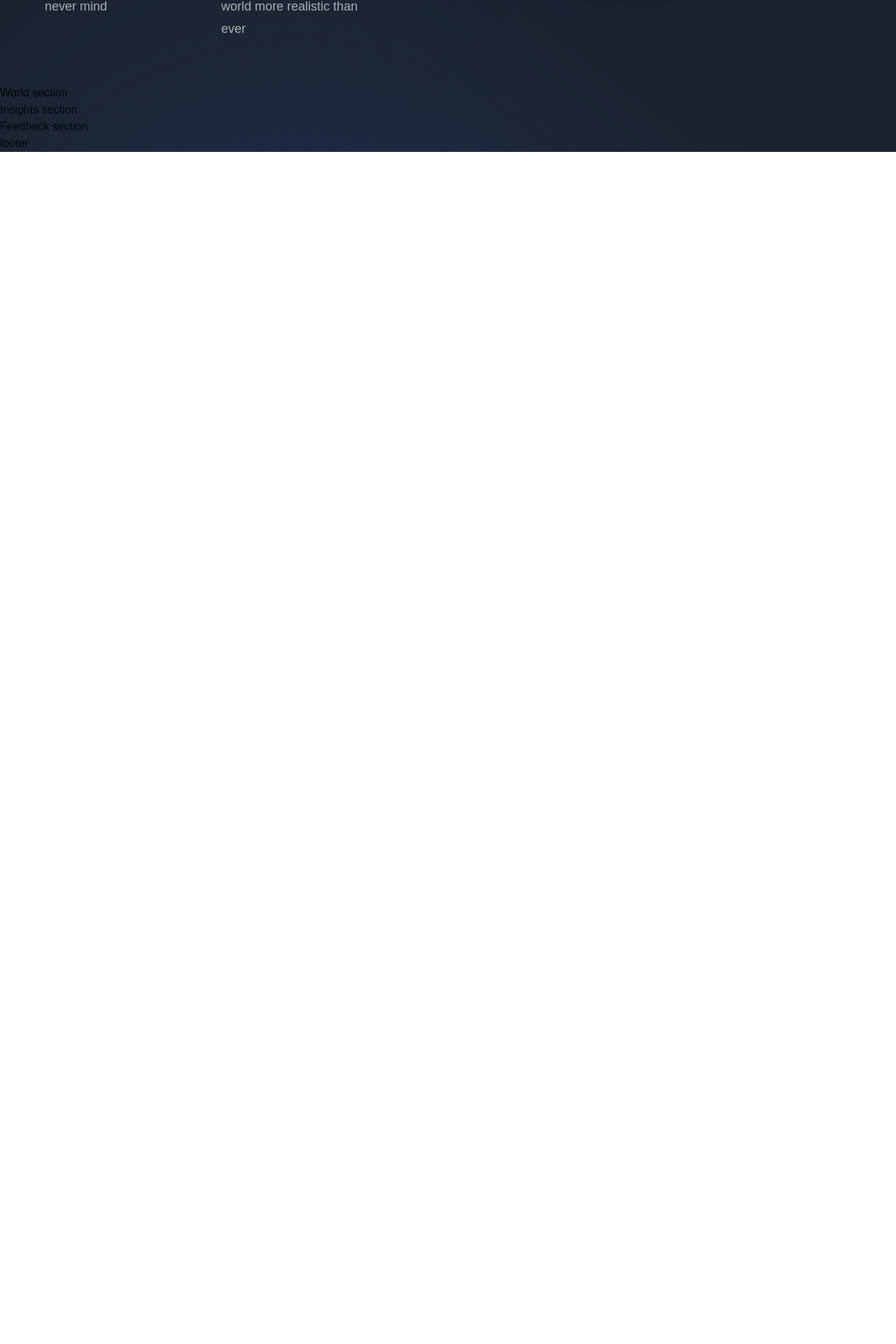
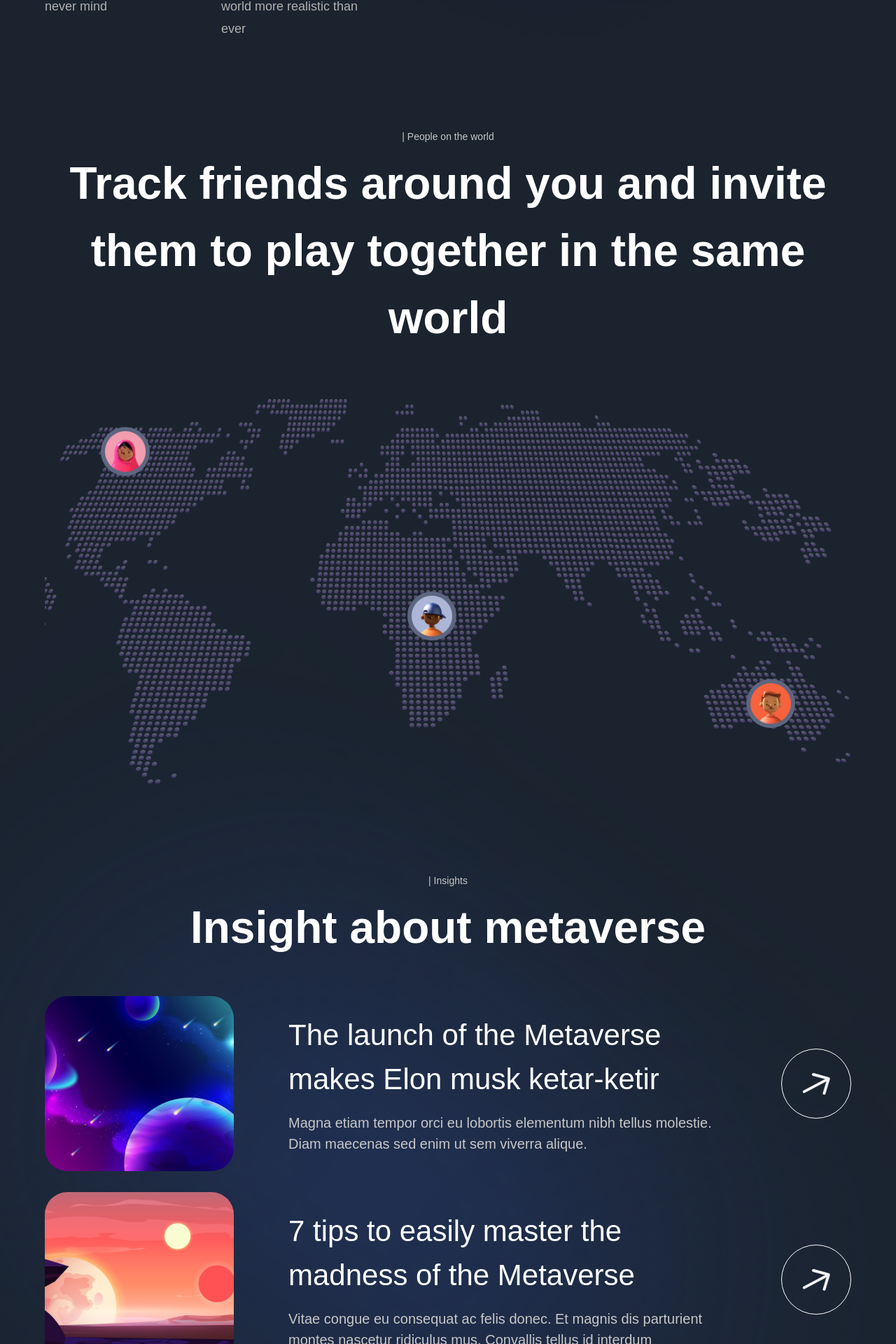
Before and after one commit to Olabisim/Framer_portfolio, a Next.js app: page / in a window 1280 px wide. Shown: the part 3872-5792 px from the top of the page at 70% size. Before the commit the page ends 4089 px from the top, so only its background shows below. Built offline with nearby package versions, Linux system fonts and the light colour scheme; a web font is replaced by a local one.

Commit message:
world and insight

```diff
--- a/components/InsightCard.jsx
+++ b/components/InsightCard.jsx
@@ -1,9 +1,30 @@
 'use client';
 
-const InsightCard = () => (
-  <div>
-    Insight Card
-  </div>
+import {motion} from 'framer-motion'
+import { fadeIn } from '../utils/motion';
+
+const InsightCard = ({imgUrl, title, subtitle, index}) => (
+  <motion.div
+    variant={fadeIn('up', 'spring', index * 0.5, 1)}
+    className='flex md:flex-row flex-col gap-4 '
+  >
+    <img src={imgUrl} alt="planet-01" className='md:w-[270px] w-full h-[250px] rounded-[32px] object-cover' />
+
+    <div className='w-full flex justify-between items-center'>
+      <div className='flex-1 md:ml-[62px] flex flex-col max-w-[650px]'>
+          <h4 className='lg:text-[42px] text-[26px] font-normal text-white '>{title}</h4>
+          <p className='mt-[16px] lg:text-[20px] text-[14px] font-normal text-secondary-white '>{subtitle}</p>
+      </div>
+
+      <div className='lg:flex hidden items-center justify-center w-[100px] h-[100px] rounded-full bg-transparent border-[1px] border-white'>
+        <img
+          src="arrow.svg"
+          alt="arrow"
+          className="w-[40%] h-[40%] object-contain"
+        />
+      </div>
+    </div>
+  </motion.div>
 );
 
 export default InsightCard;
--- a/sections/Insights.jsx
+++ b/sections/Insights.jsx
@@ -1,8 +1,34 @@
 'use client';
 
+import {motion} from 'framer-motion';
+
+import styles from '../styles';
+import { staggerContainer } from '../utils/motion';
+import { InsightCard, TitleText, TypingText } from '../components';
+import { insights } from '../constants';
+
 const Insights = () => (
-  <section>
-    Insights section
+  <section className={`${styles.paddings} relative z-10`}>
+    <motion.div
+      variants={staggerContainer}
+      initial="hidden"
+      whileInView="show"
+      viewport={{once: 'false', amount: 0.25}}
+      className={`${styles.innerWidth} mx-auto flex flex-col`}
+    >
+
+    <TypingText title="| Insights" textStyles="text-center" />
+    <TitleText title={<> Insight about metaverse </>} textStyles="text-center" />
+    <div className="mt-[50px] flex flex-col gap-[30px]">
+      {insights.map((insight, index) => (
+        <InsightCard
+          key={`insight-${index}`}
+          {...insight}
+          index={index + 1}
+        />
+      ))}
+    </div>
+    </motion.div>
   </section>
 );
 
--- a/sections/World.jsx
+++ b/sections/World.jsx
@@ -1,8 +1,39 @@
 'use client';
 
+import {motion} from 'framer-motion';
+
+import styles from '../styles';
+import { staggerContainer, fadeIn } from '../utils/motion';
+import { TitleText, TypingText } from '../components';
+
 const World = () => (
-  <section>
-    World section
+  <section className={`${styles.paddings} relative z-10`}>
+    <motion.div
+      variants={staggerContainer}
+      initial="hidden"
+      whileInView="show"
+      viewport={{once: 'false', amount: 0.25}}
+      className={`${styles.innerWidth} mx-auto flex flex-col`}
+    >
+      <TypingText title="| People on the world" textStyles="text-center" />
+      <TitleText title={<> Track friends around you and invite them to play together in the same world </>} textStyles="text-center" />
+      <motion.div
+        variants={fadeIn('up', 'tween', 0.3, 1)}
+        className='relative mt-[68px] flex w-full h-[550px]'
+      >
+        <img src="/map.png" alt="map" className="w-full h-full object-cover" />
+
+        <div className='absolute bottom-20 right-20 w-[70px] h-[70px] p-[6px] rounded-full bg-[#5d6680]'>
+          <img src="people-01.png" alt="people" className='w-full h-full' />
+        </div>
+        <div className='absolute top-10 left-20 w-[70px] h-[70px] p-[6px] rounded-full bg-[#5d6680]'>
+          <img src="people-02.png" alt="people" className='w-full h-full' />
+        </div>
+        <div className='absolute top-1/2 left-[45%] w-[70px] h-[70px] p-[6px] rounded-full bg-[#5d6680]'>
+          <img src="people-03.png" alt="people" className='w-full h-full' />
+        </div>
+      </motion.div>
+      </motion.div>
   </section>
 );
 
```
